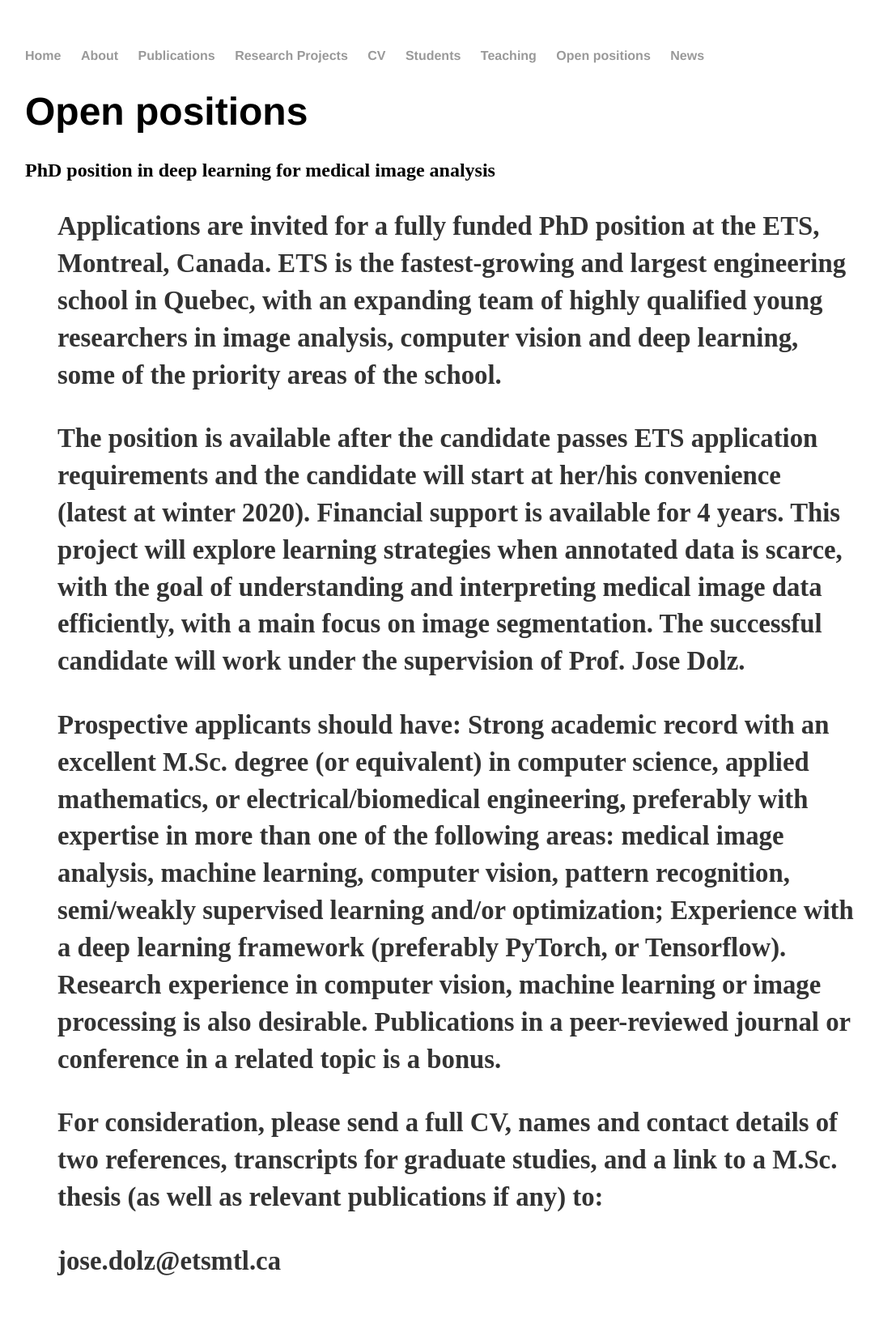
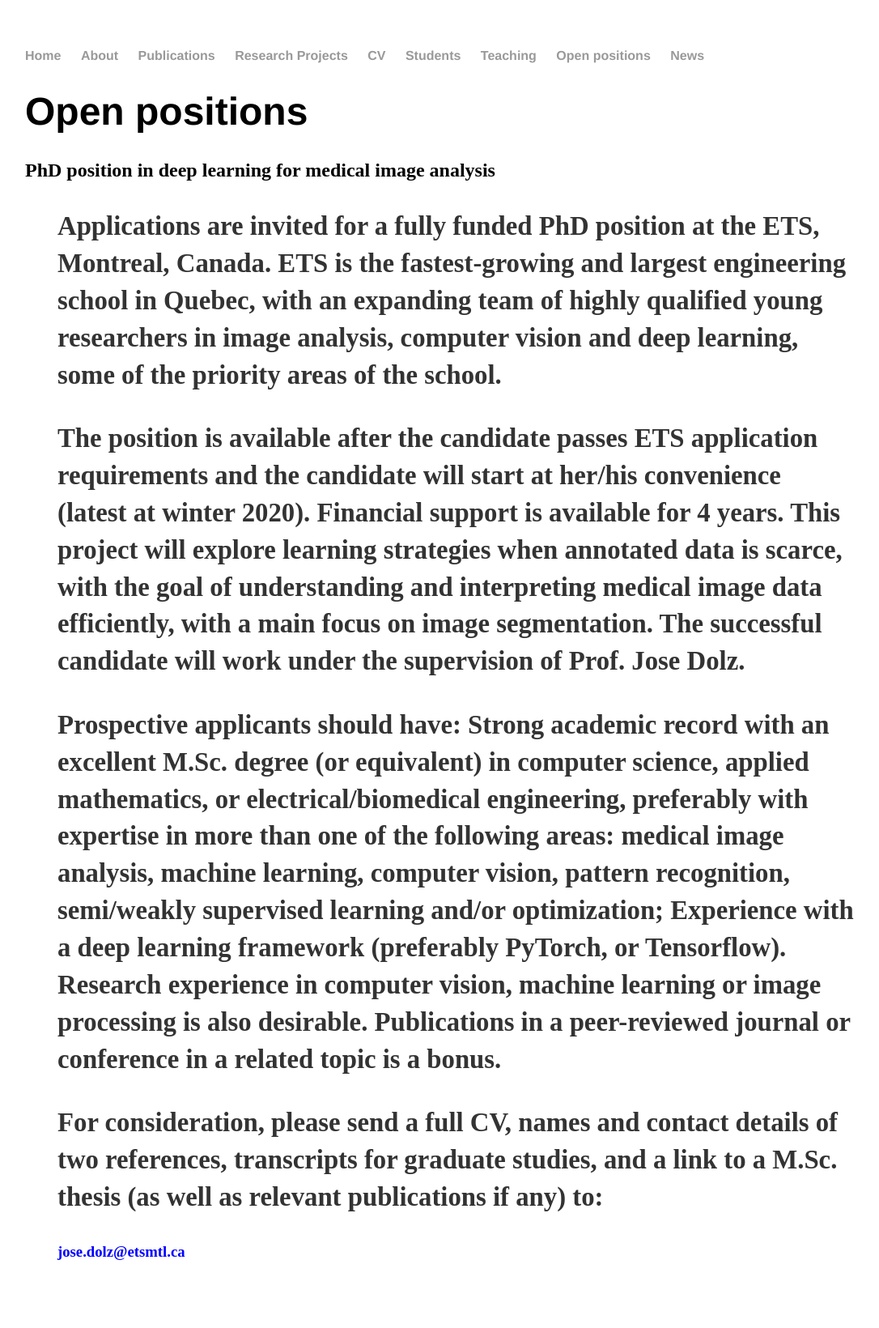
Before and after one commit to josedolz/josedolz.github.io, a Jekyll site: the page built from opening/index.html, in a window 1280 px wide. Shown: the whole page at 81% size, without its empty margins (97-1183 px from the left). Built offline with Jekyll 4.4.1, drawn with Linux system fonts in a browser that asks for light colours; after the commit the page ends 1617 px from its top, so only the background shows below that.

Commit message:
Update index.html

```diff
--- a/opening/index.html
+++ b/opening/index.html
@@ -18,7 +18,7 @@ Publications in a peer-reviewed journal or conference in a related topic is a bo
 
 <p>For consideration, please send a full CV, names and contact details of two references, transcripts for graduate studies, and a link to a M.Sc. thesis (as well as relevant publications if any) to:
 
-<p>jose.dolz@etsmtl.ca
+<p><h3 style="color:blue;">jose.dolz@etsmtl.ca</h3>
 
 </h3>
 
```
